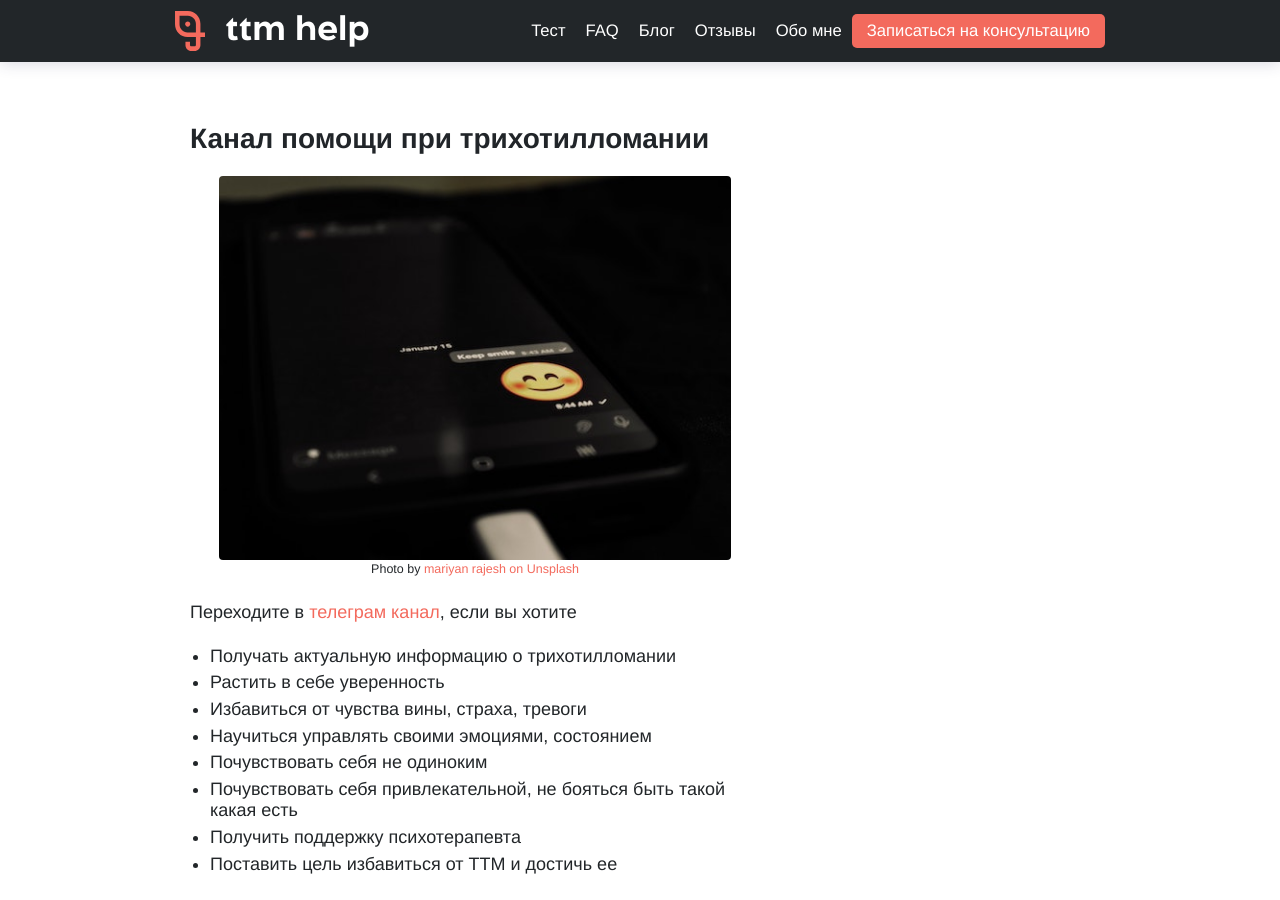
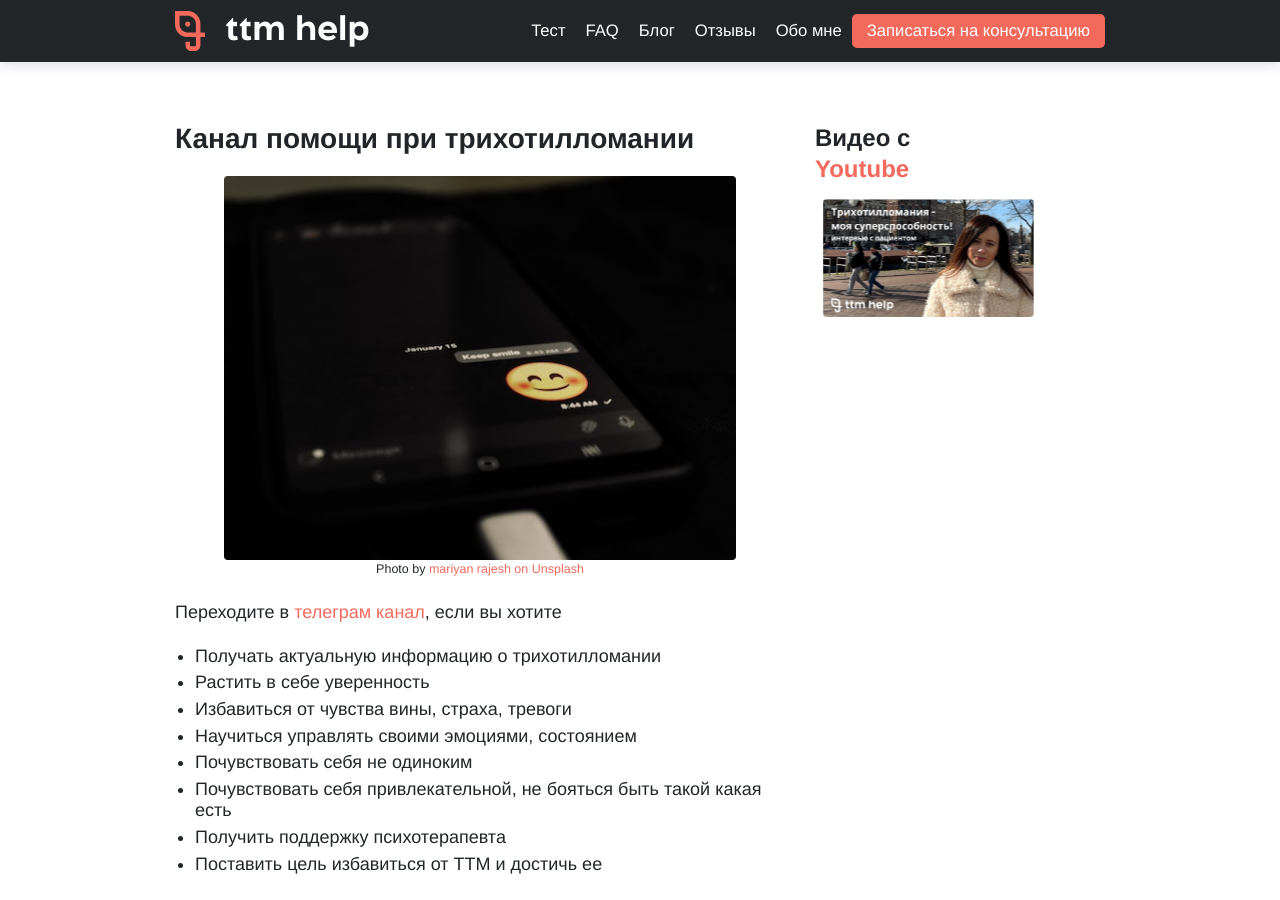
Before and after one commit to ttm-help/ttm-help.github.io, a Jekyll site: the page built from _posts/2022-02-21-TTM-channel.md, in a window 1280 px wide and 900 px high. Built offline with Jekyll 4.4.1, drawn with Linux system fonts in a browser that asks for light colours.

Commit message:
add video side banner

```diff
--- a/_layouts/post.html
+++ b/_layouts/post.html
@@ -3,8 +3,8 @@ layout: default
 ---
 
 <div class="container pb-5 pt-md-5 pt-1 pb-md-4">
-    <div class="col justify-content-start">
-        <div class="col-12 col-md-8 row">
+    <div class="row">
+        <div class="col-12 col-md-8 mb-3">
             <div class="content">
                 <h1>{{page.title}}</h1>
                 <div>{{content}}</div>
@@ -17,24 +17,48 @@ layout: default
                 </div>
             </div>
         </div>
-        <div class="mt-4">
-            {% assign sorted_posts = site.categories[page.category] | where_exp: "post", "post.title != page.title" | sample:4  %}
+        <div class="col-md-3 pt-1">
+            <div class="row col">
+                <span class="weight-bold mb-1" style="font-size: x-large">
+                    Видео с <a href="https://youtube.com/@ttm-help" rel="nofollow">Youtube</a>
+                </span>
+            </div>
+            {% assign video_count = 5 %}
+            {% assign last_videos = site.tags['youtube'] | sample:video_count %}
+            {% assign remaining_size = video_count | minus: last_videos.size %}
+            {% if remaining_size != 0 %}
+                {% for i in (0..remaining_size) %}
+                    {% assign last_videos = last_videos | unshift: last_videos[i] %}
+                {% endfor %}
+            {% endif %}
+
+            <div class="pic-ctn row">
+                {% for video_post in last_videos %}
+                <a href="{{ video_post.url }}">
+                    <img src="{{ video_post.image }}" alt="{{ video_post.title }}" class="pic ml-2">
+                </a>
+                {% endfor %}
+            </div>
+        </div>
+    </div>
+    <div class="row col mt-4">
+        {% assign sorted_posts = site.categories[page.category] | where_exp: "post", "post.title != page.title" | sample:4 %}
         {% if sorted_posts and sorted_posts.size < 4 %}
-               {% assign sorted_posts = site.posts | where_exp: "item", "item.title!= page.title" | sample:4  %}
+            {% assign sorted_posts = site.posts | where_exp: "item", "item.title!= page.title" | sample:4 %}
         {% endif %}
-            <div class="row">
+        <div class="row col">
             <span class="weight-bold mb-1" style="font-size: x-large">Похожие статьи</span>
         </div>
         <div class="row">
             {% for post in sorted_posts %}
-                        <div class="col-md-3">
+                <div class="col-md-3 content">
                     <a href="{{ post.url }}">
                         <img src="{{post.image}}"
                              alt="{{post.title}}"
                              title="{{post.description}}"
                              style="width: 100%;
                                             border-radius: .25rem ;
-                                            aspect-ratio: 900/600;">
+                                            aspect-ratio: 9/6;">
                         <p class="pt-1">{{ post.title | smartify }}</p>
                     </a>
                 </div>
@@ -42,4 +66,3 @@ layout: default
         </div>
     </div>
 </div>
-</div>
--- /dev/null
+++ b/_sass/components/_post_carousel.scss
@@ -0,0 +1,58 @@
+.pic-ctn {
+  position: relative;
+  width: 100%;
+  height: calc(min(200px, 30vh));
+  margin-top: 5px;
+}
+
+@keyframes display {
+  0% {
+    transform: translateX(200px);
+    opacity: 0;
+  }
+  10% {
+    transform: translateX(0);
+    opacity: 1;
+  }
+  20% {
+    transform: translateX(0);
+    opacity: 1;
+  }
+  30% {
+    transform: translateX(-100px);
+    opacity: 0;
+  }
+  100% {
+    transform: translateX(-150px);
+    opacity: 0;
+  }
+}
+
+
+.pic {
+  position: absolute;
+  top: 0;
+  opacity: 0;
+
+  width: 100%;
+  border-radius: .25rem;
+  aspect-ratio: 16/9;
+
+  animation: display 65s infinite;
+}
+
+.pic-ctn a:nth-of-type(2) .pic {
+  animation-delay: 15s;
+}
+
+.pic-ctn a:nth-of-type(3) .pic {
+  animation-delay: 30s;
+}
+
+.pic-ctn a:nth-of-type(4) .pic {
+  animation-delay: 45s;
+}
+
+.pic-ctn a:nth-of-type(5) .pic {
+  animation-delay: 60s;
+}
--- a/assets/css/style.scss
+++ b/assets/css/style.scss
@@ -56,6 +56,7 @@ $sub-footer-text-color: $white;
 @import "components/image-gallery";
 @import "components/sticky_mobile_menu";
 @import "components/video_container";
+@import "components/post_carousel";
 
 // Pages
 @import "pages/page-home";
```
Also changed, not shown: _posts/2023-03-20-interview.md (+1 -0 lines). Lines whose indentation alone changed are shown as unchanged.
